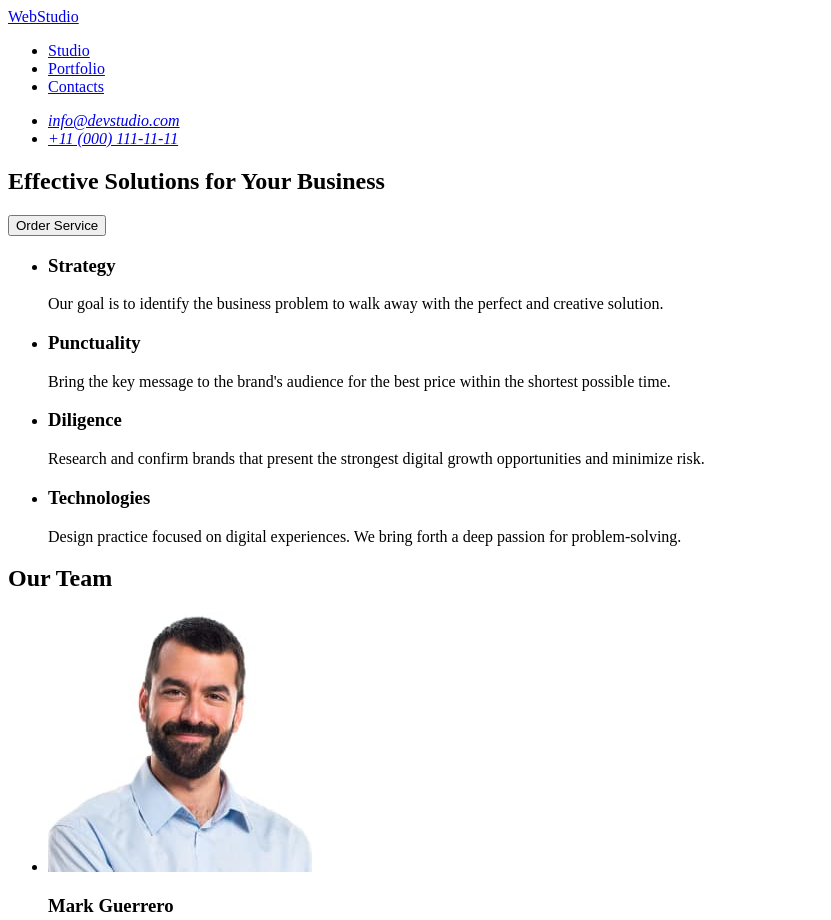
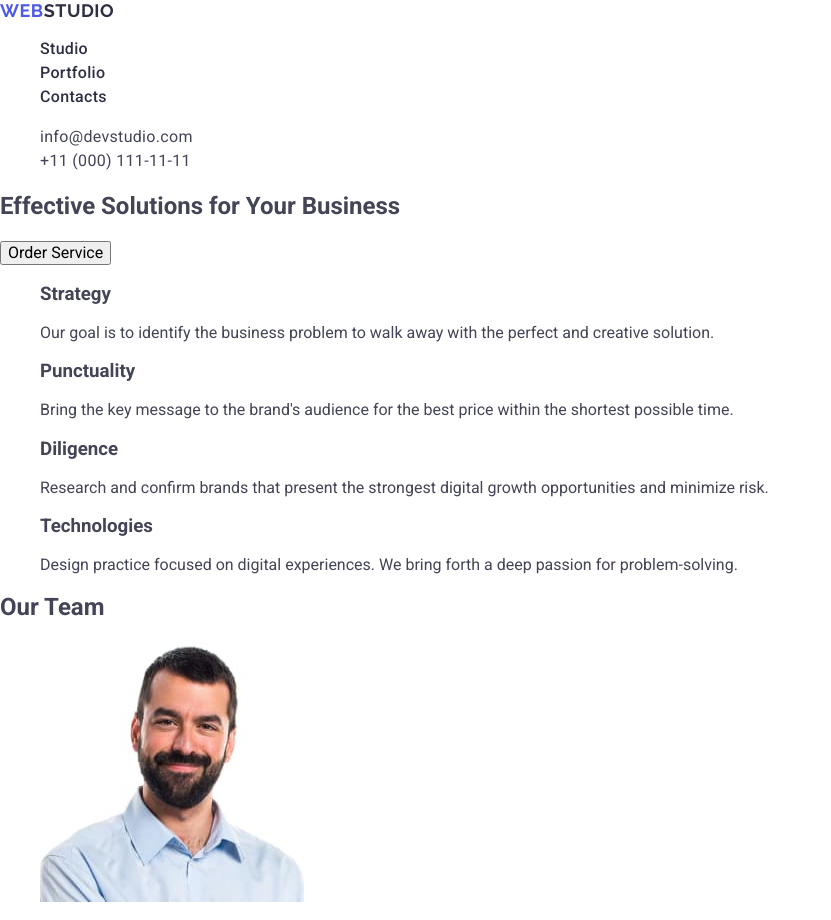
Before and after one commit to Roman3577/goit-markup-hw-02, a plain HTML site: page index.html in a window 1280 px wide. Shown: the top 920 px of the page, without its empty margins (0-831 px from the left). Drawn offline with nearby package versions, Linux system fonts and the light colour scheme.

Commit message:
add styles header

```diff
--- /dev/null
+++ b/css/styles.css
@@ -0,0 +1,77 @@
+ /*font-family: "Raleway",sans-serif;
+ font-family: "Roboto",sans-serif;*/
+
+body{
+    font-family: "Roboto", sans-serif;
+    color: #434455;
+    background-color: #fff;
+
+}
+
+ul,ol{
+    list-style-type: none;
+}
+
+a{
+    text-decoration: none;
+}
+
+.logo{
+    font-family: "Raleway", sans-serif;
+    font-weight: 700;
+        font-size: 18px;
+        line-height: 1.17;
+        letter-spacing: 0.03em;
+        text-transform: uppercase;
+        color: #4d5ae5;
+}
+
+.header-logo{
+  margin-right: 76px;
+}
+
+.header-logo .logo-part{
+    color: #2e2f42;
+}
+
+.footer-logo{
+    margin-bottom: 16px;
+}
+
+.footer-logo .logo-part {
+color: #f4f4fd;
+}
+
+.nav-link{
+    font-weight: 500;
+        font-size: 16px;
+        line-height: 1.5;
+        letter-spacing: 0.02em;
+        color: #2e2f42;
+}
+
+.nav-link:hover,
+.nav-link:focus
+{
+color: #404bbf;
+}
+
+.contacts{
+    font-style: normal;
+}
+
+.contacts-link{
+        font-size: 16px;
+        line-height: 1.5;
+        letter-spacing: 0.02em;
+        color: #434455;
+}
+
+.contacts-link:hover,
+.contacts-link:focus{
+    color: #404bbf;
+}
+
+.page-footer{
+    background-color: #2e2f42;
+}
--- a/index.html
+++ b/index.html
@@ -4,21 +4,32 @@
     <meta charset="UTF-8">
     <meta name="viewport" content="width=device-width, initial-scale=1.0">
     <title>goit-markup-hw-01</title>
+
+    <link rel="stylesheet" href="https://cdnjs.cloudflare.com/ajax/libs/modern-normalize/3.0.1/modern-normalize.min.css"
+      integrity="sha512-q6WgHqiHlKyOqslT/lgBgodhd03Wp4BEqKeW6nNtlOY4quzyG3VoQKFrieaCeSnuVseNKRGpGeDU3qPmabCANg=="
+      crossorigin="anonymous" referrerpolicy="no-referrer" />
+
+<link rel="preconnect" href="https://fonts.googleapis.com">
+<link rel="preconnect" href="https://fonts.gstatic.com" crossorigin>
+<link href="https://fonts.googleapis.com/css2?family=Raleway:wght@700&family=Roboto:wght@400;500;700&display=swap"
+  rel="stylesheet">
+
+    <link rel="stylesheet" href="./css/styles.css">
 </head>
 <body>
-    <header>
-        <nav>
-        <a href="./index.html">WebStudio</a>
-        <ul>
-                <li><a href="#studio">Studio</a></li>
-                <li><a href="#portfolio">Portfolio</a></li>
-                <li><a href="#contacts">Contacts</a></li>
+    <header class="page-header">
+        <nav class="header-nav">
+        <a class="logo header-logo" href="./index.html">Web<span class="logo-part">Studio</span></a>
+        <ul class="nav-list">
+                <li class="nav-item"><a class="nav-link" href="./index.html">Studio</a></li>
+                <li class="nav-item"><a class="nav-link" href="">Portfolio</a></li>
+                <li class="nav-item"><a class="nav-link" href="">Contacts</a></li>
             </ul>
         </nav>
-       <address>
-        <ul>
-            <li><a href="mailto:info@devstudio.com">info@devstudio.com</a><br></li>
-          <li><a href="tel:+110001111111">+11 (000) 111-11-11</a></li>
+       <address class="contacts">
+        <ul class="contacts-list">
+            <li class="contacts-item"><a class="contacts-link" href="mailto:info@devstudio.com">info@devstudio.com</a><br></li>
+          <li class="contacts-item"><a class="contacts-link" href="tel:+110001111111">+11 (000) 111-11-11</a></li>
         </ul>
         </address>
     </header>
@@ -76,8 +87,8 @@
       </section>
 
     </main>
-    <footer>
-        <a href="./index.html">WebStudio</a>
+    <footer class="page-footer">
+        <a class="logo footer-logo" href="./index.html">Web<span class="logo-part">Studio</span></a>
       <p>Increase the flow of customers and
         sales for your business with digital
          marketing & growth solutions.</p>
```
